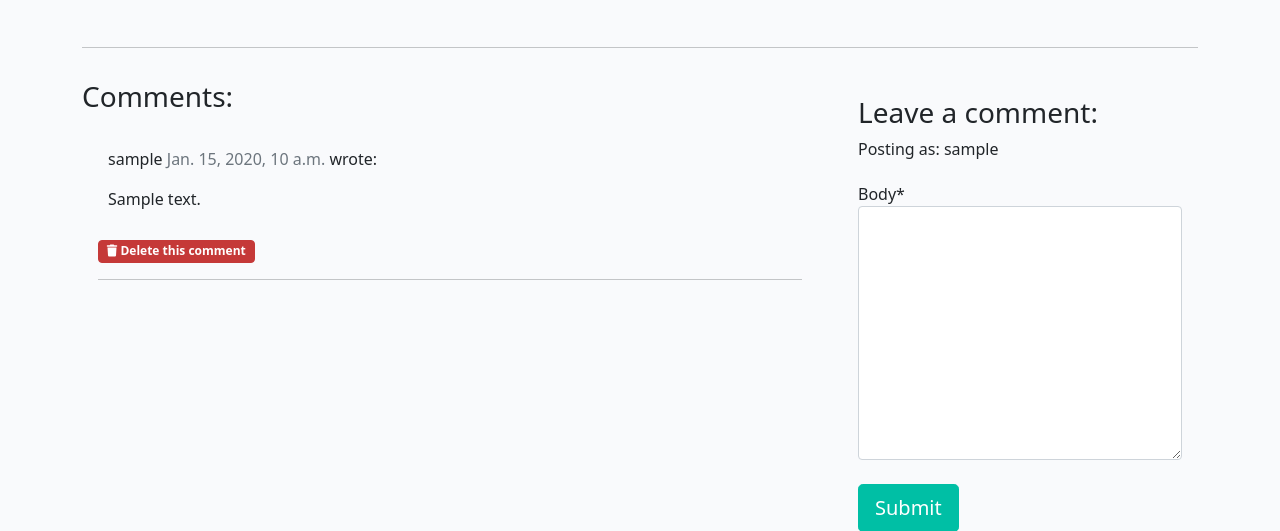
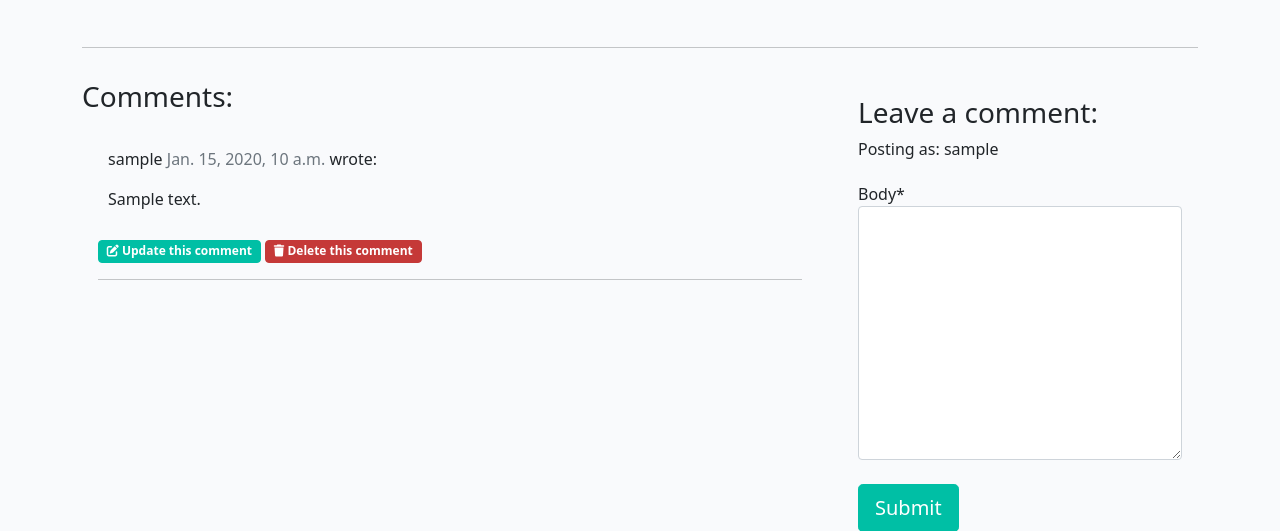
Before and after one commit to mittnamnkenny/fishtales, a Django app: a page that uses templates/post_detail.html in a window 1280 px wide. Shown: the part 570-1101 px from the top of the page. Run offline with Django 3.2, Linux system fonts and the light colour scheme; a user stored in the database is signed in; tables that the repository leaves empty hold one stand-in row (values such as "Sample post"); some libraries are stand-ins or nearby versions; some web fonts are replaced.

Commit message:
Create bootstrap modal for comment update, add badge style to button

```diff
--- a/templates/post_detail.html
+++ b/templates/post_detail.html
@@ -161,9 +161,41 @@
                     {{ comment.body | linebreaks }}
                 </div>
                 {% if request.user == comment.author %}
+                <!-- Button trigger Comment Update modal -->
+                <button type="button" class="btn btn-signup badge" data-toggle="modal" data-target="#commentUpdateModal"><i
+                    class="fa fa-edit"></i> Update this comment</button>
                 <!-- Button trigger Comment Delete modal -->
                 <button type="button" class="btn btn-del badge" data-toggle="modal" data-target="#commentModal"><i
                         class="fa fa-trash"></i> Delete this comment</button>
+                <!-- Comment Update Modal -->
+                <div class="modal fade" id="commentUpdateModal" tabindex="-1" aria-labelledby="commentUpdateModalLabel"
+                    aria-hidden="true">
+                    <div class="modal-dialog modal-dialog-centered modal-dialog-scrollable">
+                        <div class="modal-content">
+                            <div class="modal-header">
+                                <h5 class="modal-title" id="commentUpdateModalLabel">Update comment:</h5>
+                                <button type="button" class="btn" data-dismiss="modal" aria-label="Close">
+                                    <span aria-hidden="true"><i class="fas fa-xmark"></i></span>
+                                </button>
+                            </div>
+                            <div class="modal-body">
+                                <div class="comments" style="padding: 10px;">
+                                    <p class="font-weight-bold">
+                                        {{ comment.author }}
+                                        <span class=" text-muted font-weight-normal">
+                                            {{ comment.created_on }}
+                                        </span> wrote:
+                                    </p>
+                                    {{ comment.body | linebreaks }}
+                                </div>
+                            </div>
+                            <div class="modal-footer">
+
+                                <button type="button" class="btn btn-signup" data-dismiss="modal">Close</button>
+                            </div>
+                        </div>
+                    </div>
+                </div>
                 <!-- Comment Delete Modal -->
                 <div class="modal fade" id="commentModal" tabindex="-1" aria-labelledby="commentModalLabel"
                     aria-hidden="true">
```
